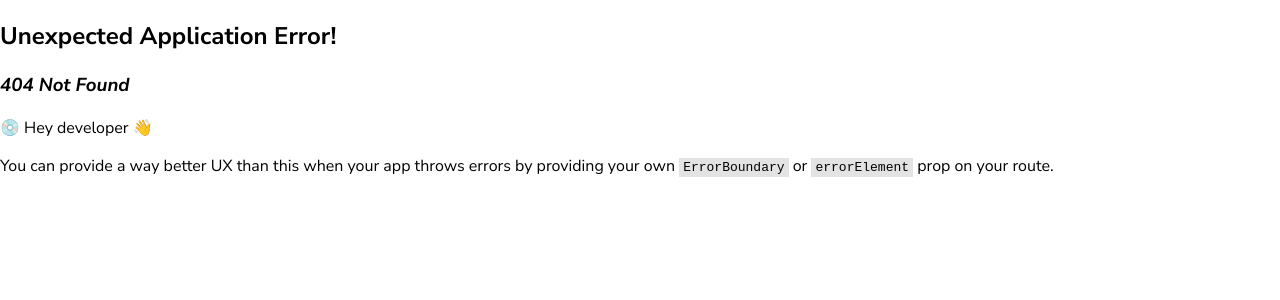
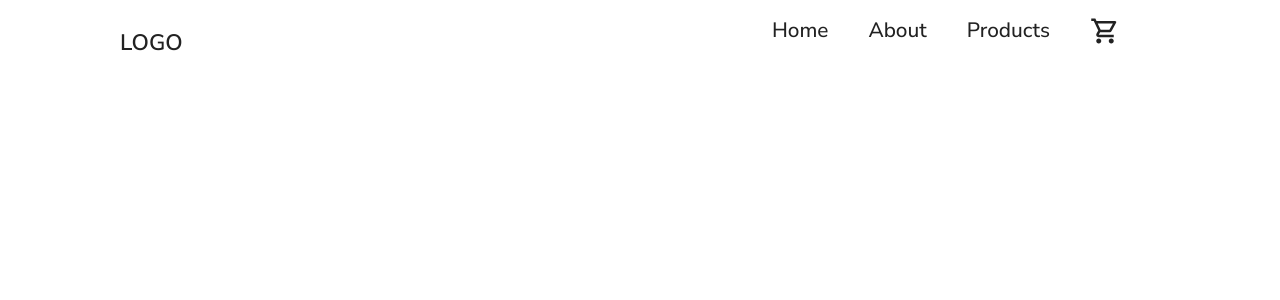
Before and after one commit to Kili196/shopping-page, a React (Vite) app: page /checkout in a window 1280 px wide. Before the commit this address had no page. Shown: the top 300 px of the page. Built offline with nearby package versions, Linux system fonts and the light colour scheme.

Commit message:
change route of cart button
create Checkoutpage

```diff
--- a/src/components/App.jsx
+++ b/src/components/App.jsx
@@ -5,11 +5,10 @@ import Shoppage from "./routes/Shoppage";
 import Initialpage from "./routes/Initialpage";
 import useSetCart from "../hooks/useSetCart";
 import useProducts from "../hooks/useProducts";
+import CheckoutPage from "./routes/CheckoutPage";
 
 export default function App() {
   const [cartProducts, setCart] = useSetCart([]);
-
-  console.log(cartProducts);
 
   const routes = createBrowserRouter([
     {
@@ -17,6 +16,7 @@ export default function App() {
       element: <Initialpage setCart={setCart} />,
     },
     { path: "shop", element: <Shoppage /> },
+    { path: "checkout", element: <CheckoutPage cart={cartProducts} /> },
   ]);
   return <RouterProvider router={routes}> </RouterProvider>;
 }
--- a/src/components/Buttons/ShopButton.jsx
+++ b/src/components/Buttons/ShopButton.jsx
@@ -3,7 +3,7 @@ import { Link } from "react-router-dom";
 
 export default function ShopButton() {
   return (
-    <Link to={"shop"}>
+    <Link to={"products"}>
       <button className={styles["shopnow--button"]}> Shop Now! </button>{" "}
     </Link>
   );
--- a/src/components/Navbar/Navbar.jsx
+++ b/src/components/Navbar/Navbar.jsx
@@ -16,7 +16,7 @@ export default function Navbar() {
         <li className={styles["nav--link"]}>
           <Link to={"/shop"}> Products </Link>
         </li>
-        <Link to={"/cart"} className={styles["nav--link"]}>
+        <Link to={"/checkout"} className={styles["nav--link"]}>
           <MdOutlineShoppingCart size={30} color="#222222" />
         </Link>
       </ul>
--- a/src/components/Shopsections/Productoverview.jsx
+++ b/src/components/Shopsections/Productoverview.jsx
@@ -25,10 +25,6 @@ export default function Productoverview({ headline, setCart }) {
           })}
         </div>
       </div>
-      <div className={styles["productoverview--view-more"]}>
-        {" "}
-        <Link to={"shop"}> View More </Link>{" "}
-      </div>
     </>
   );
 }
--- /dev/null
+++ b/src/components/routes/CheckoutPage.jsx
@@ -0,0 +1,12 @@
+import Layout from "../Layout/Layout";
+import Navbar from "../Navbar/Navbar";
+
+export default function CheckoutPage({ cart }) {
+  console.log(cart);
+
+  return (
+    <Layout>
+      <Navbar />
+    </Layout>
+  );
+}
```
